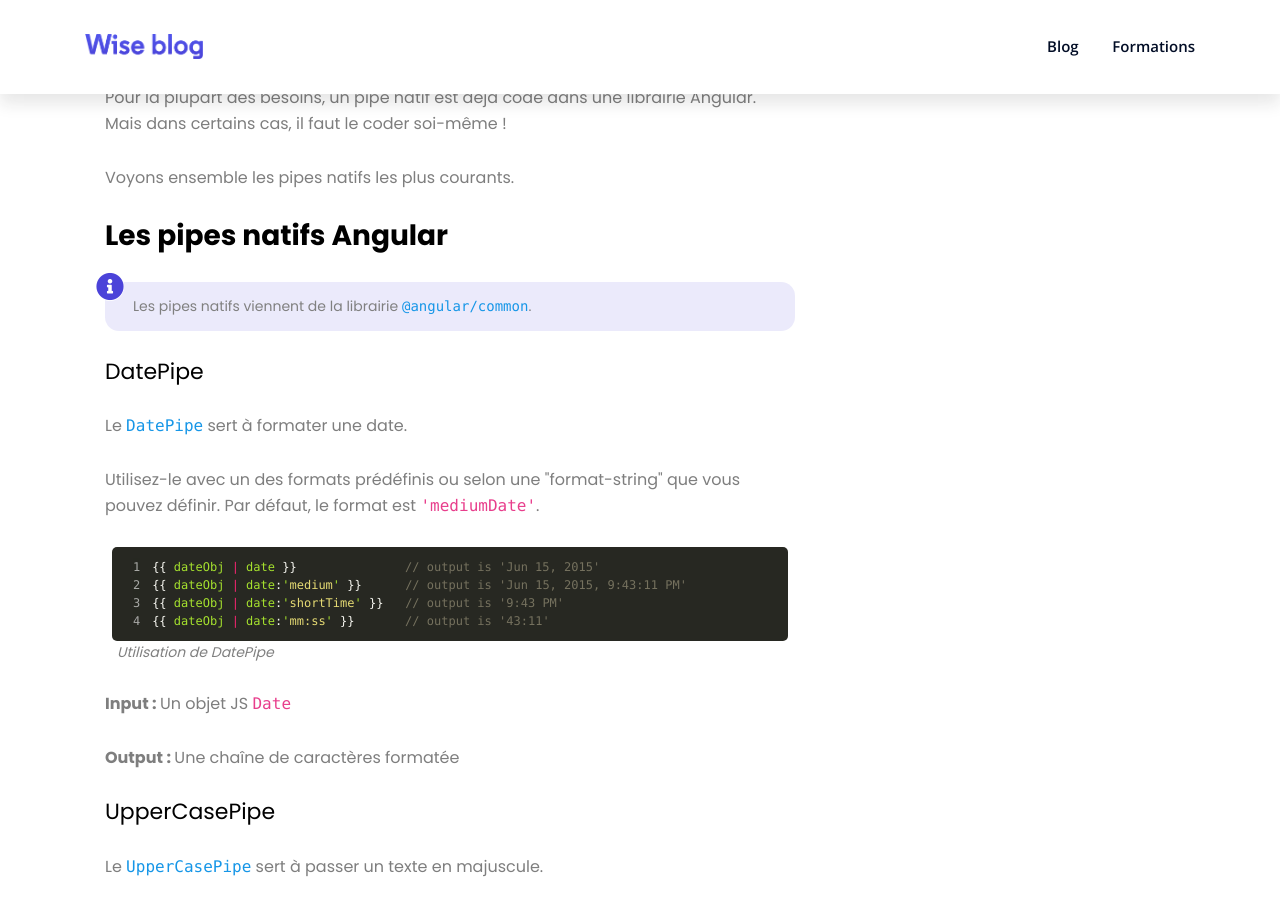
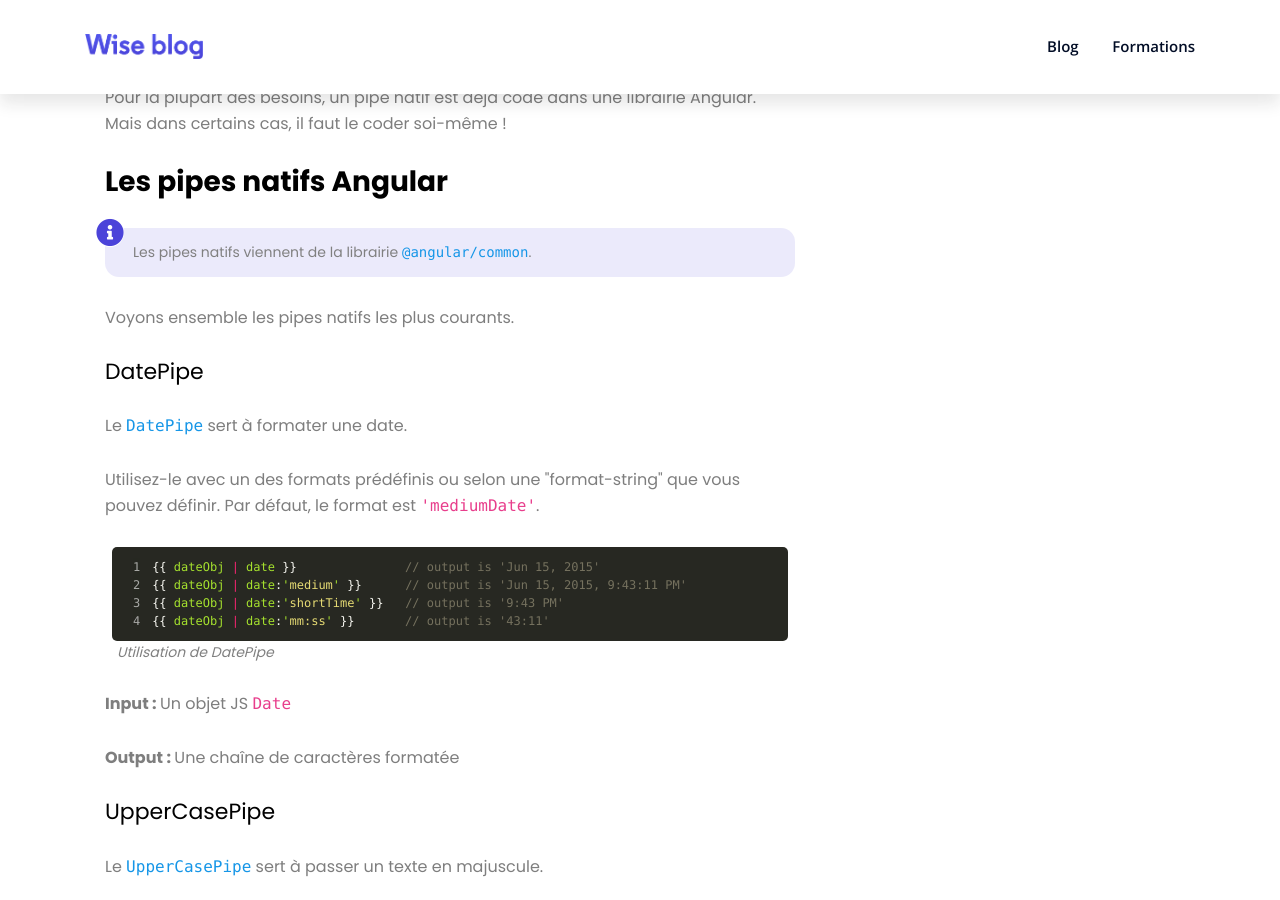
Before and after one commit to hubergerard/blog-codewise, a Jekyll site: the page built from _posts/2020-11-12-angular-pipes.html, in a window 1280 px wide and 900 px high, scrolled down 3194 px. Built offline with Jekyll 4.4.1, drawn with Linux system fonts in a browser that asks for light colours; comment, search, counter and statistics services are not loaded; some of the changed text lies outside the part shown.

Commit message:
change conf to add ssl

```diff
--- a/_config.yml
+++ b/_config.yml
@@ -3,8 +3,8 @@
 description: >- # this means to ignore newlines until "baseurl:"
  CodeWise - Formations pour développeurs. Des formations techniques, soft-skills, management.
 baseurl: # the subpath of your site, e.g. /blog
-url: http://www.codewise.fr # the base hostname & protocol for your site, e.g. http://example.com or  https://tradejk.netlify.com
-blog-url: http://blog.codewise.fr
+url: https://www.codewise.fr # the base hostname & protocol for your site, e.g. http://example.com or  https://tradejk.netlify.com
+blog-url: https://blog.codewise.fr
 facebook_url:
 twitter_url:
 github_url:  https://github.com/hubergerard
--- a/_posts/2020-11-12-angular-pipes.html
+++ b/_posts/2020-11-12-angular-pipes.html
@@ -81,9 +81,6 @@
 <p>
     Pour la plupart des besoins, un pipe natif est déjà codé dans une librairie Angular. Mais dans certains cas, il faut le coder soi-même !
 </p>
-<p>
-    Voyons ensemble les pipes natifs les plus courants.
-</p>
 
 <a id="pipe-natif-angular" class="anchor"></a>
 <h3>Les pipes natifs Angular</h3>
@@ -94,6 +91,10 @@
         Les pipes natifs viennent de la librairie <a href="https://angular.io/api/common" target="_blank"><code>@angular/common</code></a>.
     </div>
 </div>
+
+<p>
+    Voyons ensemble les pipes natifs les plus courants.
+</p>
 
 <a id="date-pipe" class="anchor"></a>
 <h4>DatePipe</h4>
```
